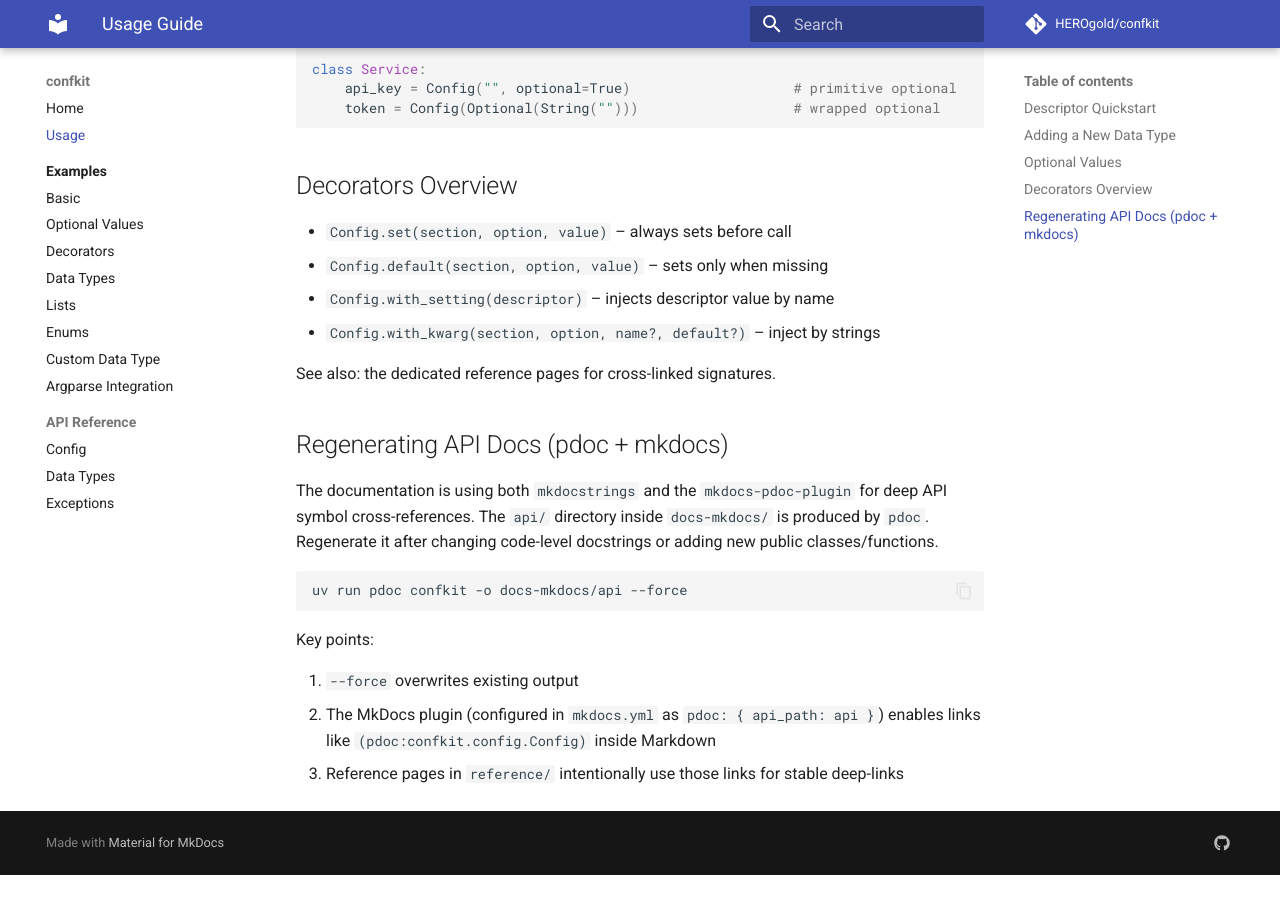
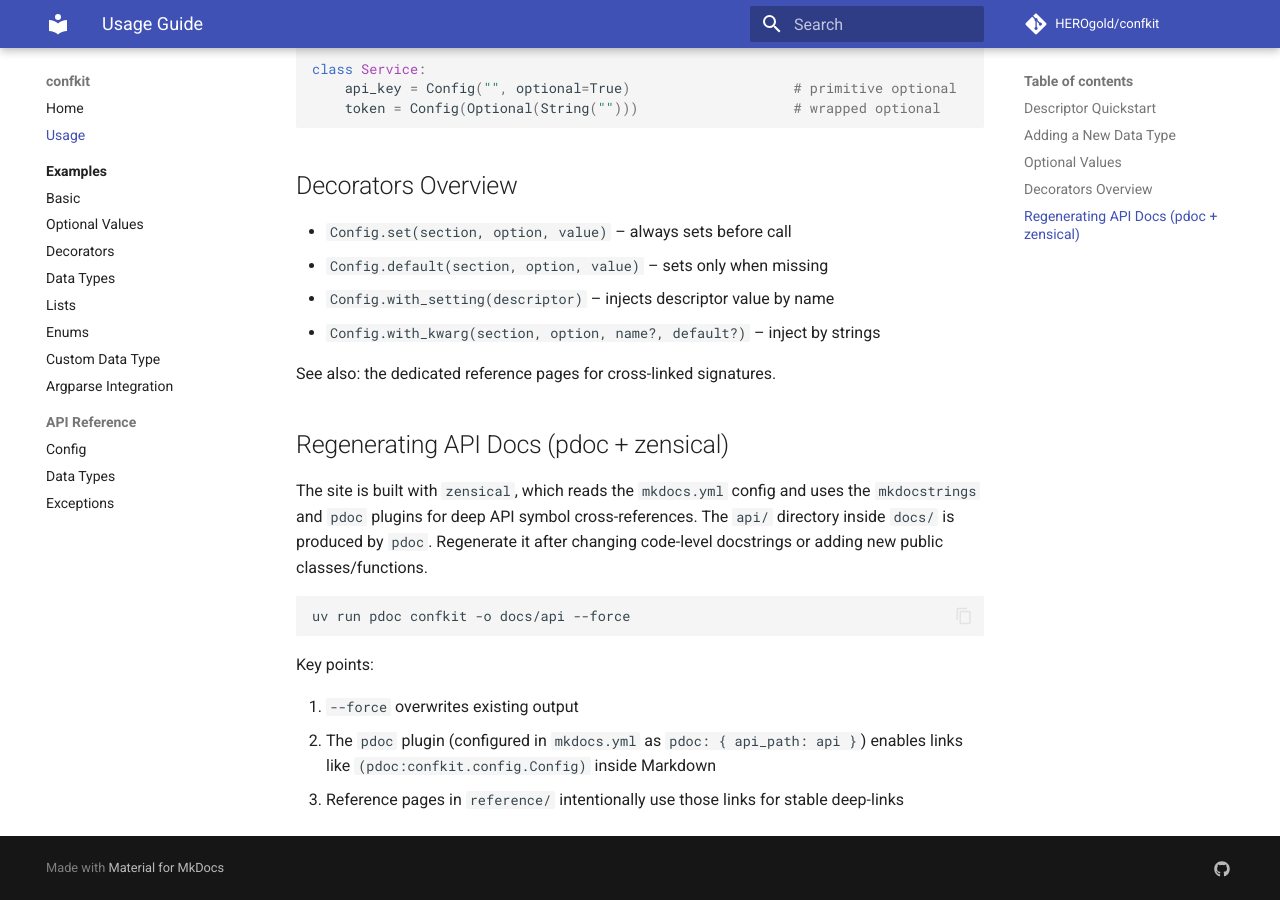
Before and after one commit to HEROgold/confkit, an MkDocs documentation site: the page built from docs/usage.md, in a window 1280 px wide and 900 px high, scrolled down 1419 px. Built offline with MkDocs 1.6.1 and Material for MkDocs 9.7.7, drawn with Linux system fonts in a browser that asks for light colours; comment, search, counter and statistics services are not loaded; before the commit the page ends 2294 px from its top, so only the background shows below that.

Commit message:
docs: fix stale mkdocs references, project uses zensical to build (#87)
Closes #86

Co-authored-by: HEROgold <m21345384+HEROgold@users.noreply.github.com>
Co-authored-by: Claude Sonnet 5 <noreply@anthropic.com>

````diff
--- a/docs/usage.md
+++ b/docs/usage.md
@@ -80,17 +80,17 @@ class Service:
 
 See also: the dedicated reference pages for cross-linked signatures.
 
-## Regenerating API Docs (pdoc + mkdocs)
+## Regenerating API Docs (pdoc + zensical)
 
-The documentation is using both `mkdocstrings` and the `mkdocs-pdoc-plugin` for deep API symbol cross-references.
-The `api/` directory inside `docs-mkdocs/` is produced by `pdoc`. Regenerate it after changing code-level docstrings or adding new public classes/functions.
+The site is built with `zensical`, which reads the `mkdocs.yml` config and uses the `mkdocstrings` and `pdoc` plugins for deep API symbol cross-references.
+The `api/` directory inside `docs/` is produced by `pdoc`. Regenerate it after changing code-level docstrings or adding new public classes/functions.
 
 ```bash
-uv run pdoc confkit -o docs-mkdocs/api --force
+uv run pdoc confkit -o docs/api --force
 ```
 
 Key points:
 
 1. `--force` overwrites existing output
-2. The MkDocs plugin (configured in `mkdocs.yml` as `pdoc: { api_path: api }`) enables links like `(pdoc:confkit.config.Config)` inside Markdown
+2. The `pdoc` plugin (configured in `mkdocs.yml` as `pdoc: { api_path: api }`) enables links like `(pdoc:confkit.config.Config)` inside Markdown
 3. Reference pages in `reference/` intentionally use those links for stable deep-links
````
Also changed, not shown: README.md (+4 -4 lines), docs/index.md (+1 -1 lines).
